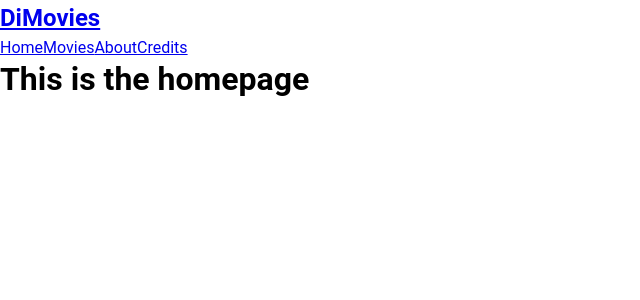
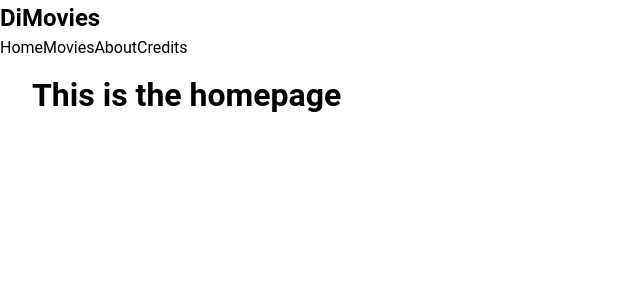
Before and after one commit to akbar-dzikri/dimovies-vue, a Vue app: page / in a window 1280 px wide. Shown: the top 300 px of the page, without its empty margins (0-640 px from the left). Built offline with nearby package versions, Linux system fonts and the light colour scheme.

Commit message:
updated css styling

```diff
--- a/index.html
+++ b/index.html
@@ -7,7 +7,7 @@
     <title>Vite App</title>
   </head>
   <body>
-    <div id="app" data-theme="light"></div>
+    <div id="app"></div>
     <script type="module" src="/src/main.ts"></script>
   </body>
 </html>
--- a/src/App.vue
+++ b/src/App.vue
@@ -1,20 +1,26 @@
 <script setup lang="ts">
-import {RouterView} from 'vue-router'
+import { RouterView } from 'vue-router'
 import Navbar from './components/Navbar.vue'
+
 </script>
 
 <template>
   <header>
-    <Navbar/>
+    <Navbar />
   </header>
   <main>
-    <RouterView/>
+    <RouterView />
   </main>
 </template>
 
 <style scoped>
+@import '@/assets/css/main.css';
 header {
   line-height: 1.5;
-  background : var(--background);
+  background: var(--background);
+}
+
+main{
+  padding: 1rem 2rem;
 }
 </style>
--- a/src/assets/main.css
+++ b/src/assets/css/main.css
@@ -22,9 +22,21 @@
 body{
   font-family: 'Roboto', sans-serif;
   background: var(--background);
+  color: var(--text);
+}
+
+a,:active,:visited{
+  text-decoration: none;
+  color: var(--text);
 }
 
 #app{
   max-width: 1280px;
-  margin: 0 auto;
 }
+
+.btn{
+  background: var(--primary);
+  color: var(--text);
+  padding: 10px 20px;
+  border-radius: 5px;
+}
--- a/src/main.ts
+++ b/src/main.ts
@@ -1,4 +1,4 @@
-import './assets/main.css'
+import '@/assets/css/main.css'
 
 import { createApp } from 'vue'
 import App from './App.vue'
```
